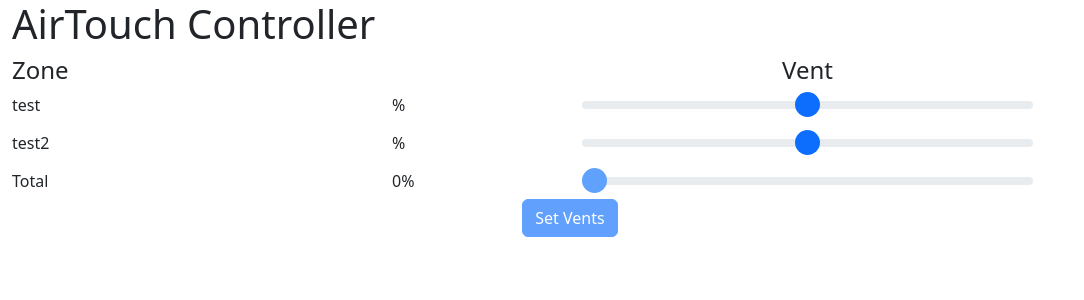
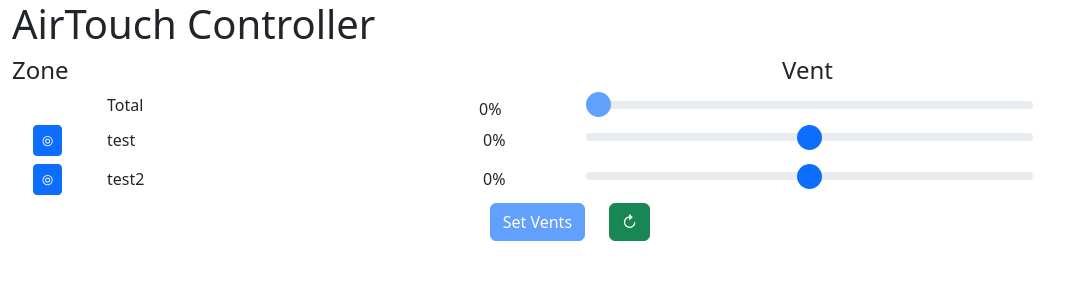
Before and after one commit to ranaj007/AirTouch-Control, a React (Vite) app in the folder airtouch_frontend/: page / in a window 1280 px wide. Shown: the top 300 px of the page, without its empty margins (0-1084 px from the left). Built offline with nearby package versions, Linux system fonts and the light colour scheme; no server answers.

Commit message:
Added api/set_zones and zone_states

```diff
--- a/airtouch_frontend/src/App.tsx
+++ b/airtouch_frontend/src/App.tsx
@@ -6,11 +6,18 @@ function App() {
   const [data, setData] = useState(['test', 'test2']);
   const [loading, setLoading] = useState(true);
   const [error, setError] = useState(null);
+  const [zoneStates, setZoneStates] = useState({});
   const [zonePercentages, setZonePercentages] = useState({});
   const [zoneTemps, setZoneTemps] = useState({});
   const [ventTotal, setVentTotal] = useState(0);
+  const [buttonText, setButtonText] = useState('Set Vents');
 
   const thumbColor = ventTotal >= 100 ? '#5fc998' : '#61a1fe';
+
+  const stateColors = {
+    'ON': 'primary',
+    'OFF': 'secondary',
+  };
 
   const fetchData = async () => {
     try {
@@ -20,6 +27,7 @@ function App() {
       }
       const result = await response.json();
       setData(result['zones']);
+      setZoneStates(result['zone_states']);
       setZonePercentages(result['zone_percents']);
       setZoneTemps(result['zone_temps']);
     } catch (error) {
@@ -30,23 +38,30 @@ function App() {
   };
 
   const setZones = async () => {
+    setButtonText('Waiting...');
     try {
       const response = await fetch('api/set_zones', {
         method: 'POST',
         headers: {
           'Content-Type': 'application/json',
         },
-        body: JSON.stringify(zonePercentages),
+        body: JSON.stringify({'zone_states': zoneStates, 'zone_percents': zonePercentages}),
       });
       if (!response.ok) {
         throw new Error(`Error: ${response.status}`);
       }
-      const result = await response.json();
-      setZonePercentages(result);
     } catch (error) {
       setError(error.message);
     }
+    setButtonText('Set Vents');
   };
+
+  const setZoneState = (zone: string) => {
+    setZoneStates({
+      ...zoneStates,
+      [zone]: zoneStates[zone] === 'ON' ? 'OFF' : 'ON',
+    });
+  }
 
   const setZonePercent = (zone: string, percent: number) => {
     setZonePercentages({
@@ -58,13 +73,13 @@ function App() {
   const calcVentTotal = () => {
     let total = 0;
     for (const zone in zonePercentages) {
+      if (zoneStates[zone] === 'ON') {
         total += zonePercentages[zone];
+      }
     }
     total = Math.min(total, 100);
     setVentTotal(total);
   }
-
-  const presets = [0, 10, 25, 100];
 
   useEffect(() => {
     fetchData();
@@ -72,7 +87,7 @@ function App() {
 
   useEffect(() => {
     calcVentTotal();
-  }, [zonePercentages]);
+  }, [zoneStates, zonePercentages]);
 
   return (
     <Container className="mx-0">
@@ -86,33 +101,11 @@ function App() {
         <Col xs="1"></Col>
       </Row>
       <Row>
-          {data && (
-            <Col>
-              {data.map((zone: any) => (
-                <Row key={zone} className="mb-2">
-                  <Col xs="2">{zone}</Col>
-                  <Col xs="2">{zoneTemps[zone] && <div>{zoneTemps[zone]}°C</div>}</Col>
-                  <Col xs="2">{zonePercentages[zone]}%</Col>
-                  <Col>
-                    <Form.Range
-                      value={zonePercentages[zone]}
-                      onChange={(e) => { setZonePercent(zone, parseInt(e.target.value)) }}
-                      min={0}
-                      max={100}
-                      step={5}
-                    />
-                  </Col>
       <Col xs="1"></Col>
-                </Row>
-              ))}
-            </Col>
-          )}
-        </Row>
-        <Row>
         <Col xs="2">Total</Col>
         <Col xs="2"></Col>
-            <Col xs="2">{ventTotal}%</Col>
-            <Col>
+        <Col xs="1" className="p-1">{ventTotal}%</Col>
+        <Col className="ps-3">
           <Form.Range
             className='custom-range'
             style={{
@@ -126,13 +119,50 @@ function App() {
         </Col>
         <Col xs="1"></Col>
       </Row>
+      <Row>
+        {data && (
+          <Col>
+            {data.map((zone: any) => (
+              <Row key={zone} className="mb-2 align-items-center">
+                <Col xs="1" className="d-flex justify-content-center">
+                  <Button size='sm'
+                    variant={stateColors[zoneStates[zone]]}
+                    onClick={() => setZoneState(zone)}
+                  >
+                    {zoneStates[zone] === 'ON' ? '⦿' : '⦾'}
+                  </Button>
+                </Col>
+                <Col xs="2">{zone}</Col>
+                <Col xs="2">{zoneTemps[zone] && <div>{zoneTemps[zone]}°C</div>}</Col>
+                <Col xs="1" className="px-2">{zoneStates[zone] === 'ON' ? zonePercentages[zone] : '0'}%</Col>
+                <Col className="ps-3">
+                  <Form.Range
+                    value={zonePercentages[zone]}
+                    onChange={(e) => { setZonePercent(zone, parseInt(e.target.value)) }}
+                    min={0}
+                    max={100}
+                    step={5}
+                    disabled={buttonText === 'waiting' || zoneStates[zone] === 'OFF'}
+                  />
+                </Col>
+                <Col xs="1"></Col>
+              </Row>
+            ))}
+          </Col>
+        )}
+      </Row>
       <Row className="justify-content-center">
         <Col xs="auto">
           <Button
             onClick={setZones}
             disabled={ventTotal < 100}
           >
-              Set Vents
+            {buttonText}
+          </Button>
+        </Col>
+        <Col xs="auto">
+          <Button variant='success' onClick={fetchData}>
+            ↻
           </Button>
         </Col>
 
```
Also changed, not shown: 2 other files (tests, documents, lock files or other folders). Lines whose indentation alone changed are shown as unchanged.
